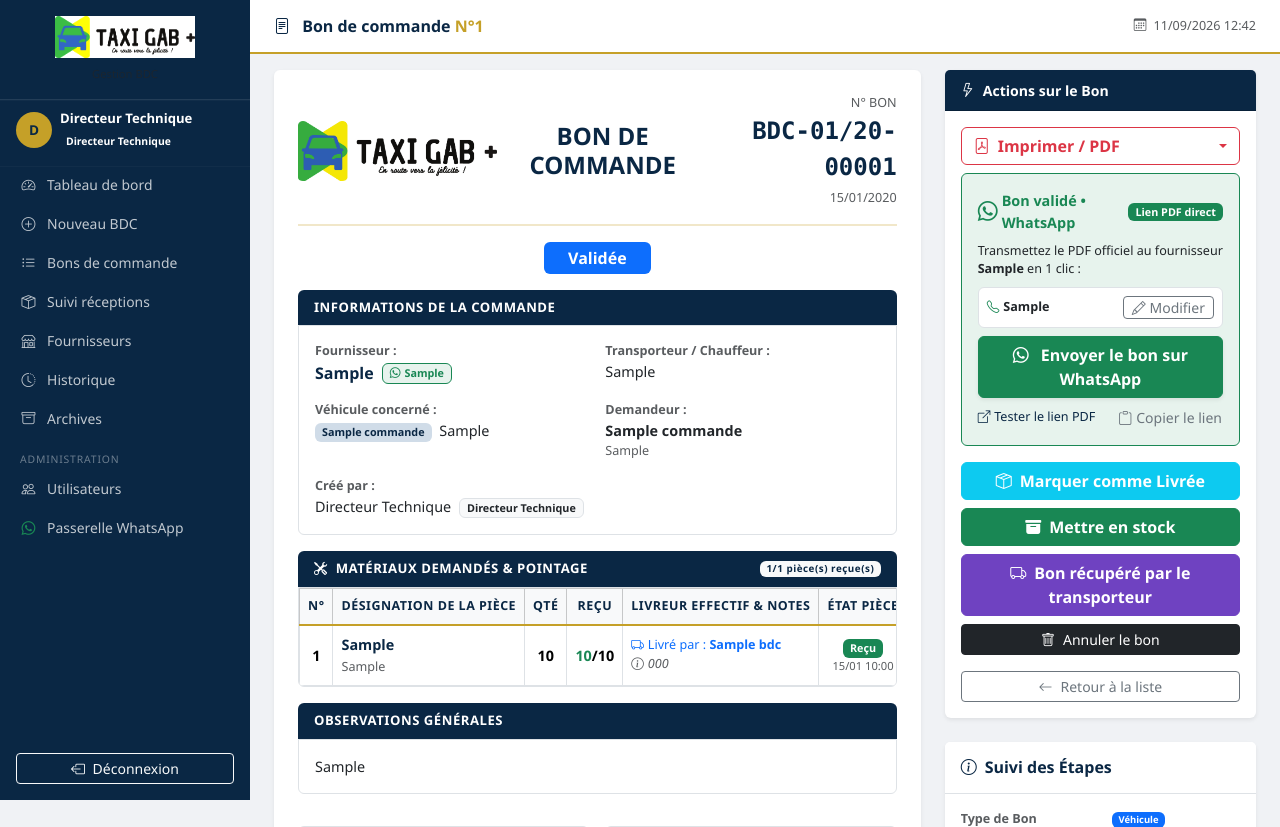
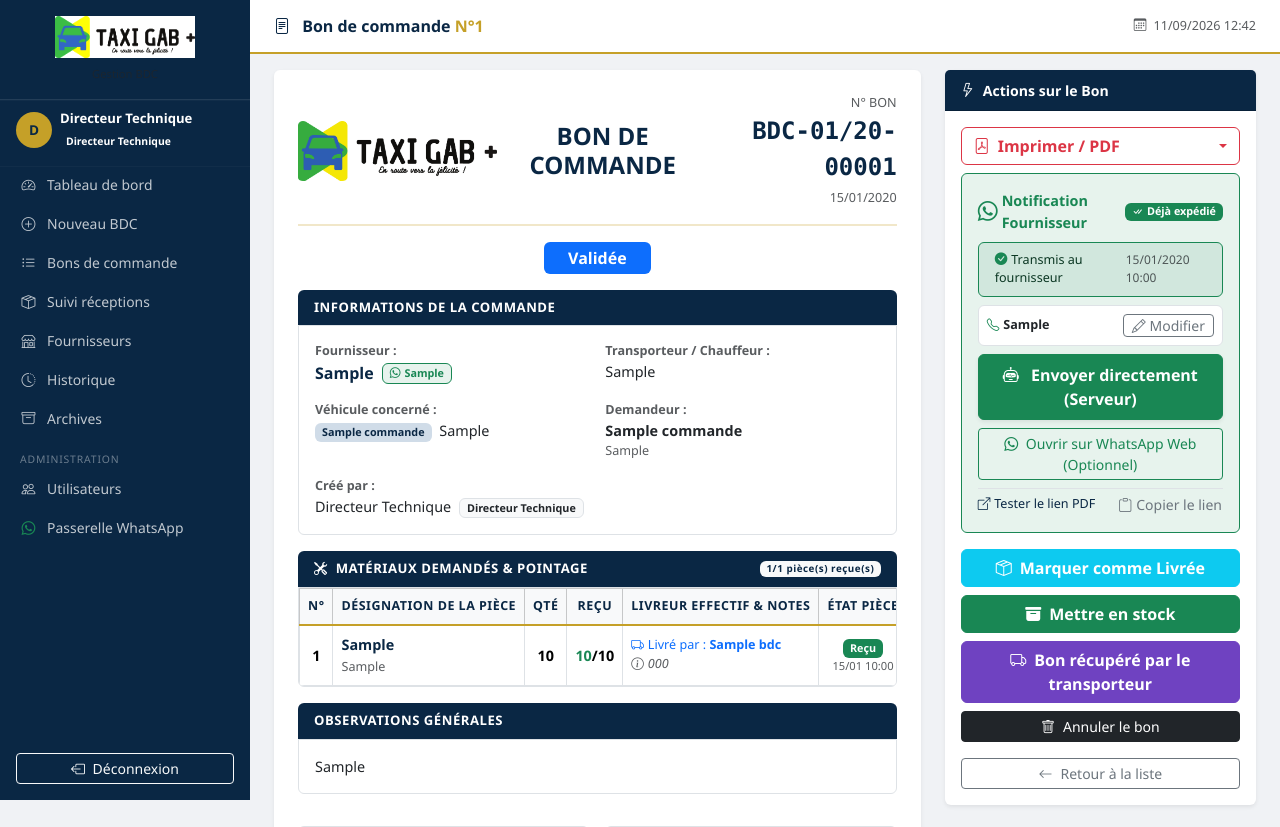
Before and after one commit to danielmouity241-afk/taxigab-bdc, a Flask app: page /bdc/1 in a window 1280 px wide. Shown: the top 827 px of the page. Run offline with Flask 3, Linux system fonts and the light colour scheme; a user stored in the database is signed in; tables that the repository leaves empty hold one stand-in row (values such as "Sample post").

Commit message:
Envoi 100% automatique des messages WhatsApp depuis le serveur (templates/bdc/view.html)

```diff
--- a/templates/bdc/view.html
+++ b/templates/bdc/view.html
@@ -473,13 +473,27 @@
         <div class="card border border-success bg-success bg-opacity-10 p-3 rounded mb-2">
           <div class="d-flex align-items-center justify-content-between mb-2">
             <span class="fw-bold text-success d-flex align-items-center">
-              <i class="bi bi-whatsapp fs-5 me-1 text-success"></i> Bon validé &bull; WhatsApp
+              <i class="bi bi-whatsapp fs-5 me-1 text-success"></i> Notification Fournisseur
             </span>
-            <span class="badge bg-success text-white">Lien PDF direct</span>
+            {% if bdc.whatsapp_envoye %}
+            <span class="badge bg-success text-white"><i class="bi bi-check-all me-1"></i>Déjà expédié</span>
+            {% else %}
+            <span class="badge bg-warning text-dark">Prêt à envoyer</span>
+            {% endif %}
           </div>
+
+          {% if bdc.whatsapp_envoye and bdc.date_envoi_whatsapp %}
+          <div class="alert alert-success border-success py-2 px-3 mb-2 small d-flex align-items-center justify-content-between">
+            <span><i class="bi bi-check-circle-fill me-1 text-success"></i>Transmis au fournisseur</span>
+            <span class="text-muted" style="font-size:0.75rem;">{{ bdc.date_envoi_whatsapp.strftime('%d/%m/%Y %H:%M') }}</span>
+          </div>
+          {% else %}
           <p class="small text-dark mb-2">
-            Transmettez le PDF officiel au fournisseur <strong>{{ bdc.fournisseur or 'Fournisseur' }}</strong> en 1 clic :
+            Transmettez automatiquement le bon de commande officiel et son lien PDF au fournisseur
+            <strong>{{ bdc.fournisseur or 'Fournisseur' }}</strong> directement depuis le serveur :
           </p>
+          {% endif %}
+
           {% if bdc.fournisseur_whatsapp %}
           <div class="small mb-2 text-dark d-flex align-items-center justify-content-between bg-white p-2 rounded border">
             <span><i class="bi bi-telephone text-success me-1"></i><strong>{{ bdc.fournisseur_whatsapp }}</strong></span>
@@ -495,11 +509,22 @@
             </button>
           </div>
           {% endif %}
-          <a href="{{ whatsapp_url }}" target="_blank" class="btn btn-success fw-bold text-white shadow-sm w-100 mb-2">
-            <i class="bi bi-whatsapp me-2"></i> Envoyer le bon sur WhatsApp
+
+          <!-- BOUTON ENVOI AUTOMATIQUE SERVEUR (DIRECT SANS OUVRIR DE NAVIGATEUR) -->
+          <form method="POST" action="{{ url_for('bdc_envoyer_whatsapp_serveur', id=bdc.id) }}" class="mb-2">
+            <button type="submit" class="btn btn-success fw-bold text-white shadow-sm w-100 py-2"
+                    {% if not bdc.fournisseur_whatsapp %}disabled title="Veuillez d'abord renseigner le numéro WhatsApp"{% endif %}>
+              <i class="bi bi-robot me-2"></i> Envoyer directement (Serveur)
+            </button>
+          </form>
+
+          <!-- OPTION SECONDAIRE MANUELLE VIA WHATSAPP WEB -->
+          <a href="{{ whatsapp_url }}" target="_blank" class="btn btn-outline-success btn-sm w-100 mb-2" title="Ouvrir WhatsApp Web si vous préférez l'envoyer depuis votre compte local">
+            <i class="bi bi-whatsapp me-1"></i> Ouvrir sur WhatsApp Web (Optionnel)
           </a>
-          <div class="d-flex justify-content-between align-items-center">
-            <a href="{{ lien_public_pdf }}" target="_blank" class="small text-navy text-decoration-none" title="Tester le lien du fournisseur">
+
+          <div class="d-flex justify-content-between align-items-center pt-1 border-top">
+            <a href="{{ lien_public_pdf }}" target="_blank" class="small text-navy text-decoration-none" title="Aperçu du lien fournisseur">
               <i class="bi bi-box-arrow-up-right me-1"></i>Tester le lien PDF
             </a>
             <button type="button" class="btn btn-link btn-sm text-secondary p-0 text-decoration-none" onclick="navigator.clipboard.writeText('{{ lien_public_pdf }}'); alert('Lien direct du PDF copié dans le presse-papier !');">
@@ -511,7 +536,7 @@
         <div class="alert alert-warning border border-warning-subtle small mb-2 p-2 d-flex gap-2 align-items-start">
           <i class="bi bi-hourglass-split text-warning fs-5 flex-shrink-0"></i>
           <div>
-            <strong>Lien WhatsApp réservé :</strong> Le bon doit d'abord être validé par la Direction Technique avant de pouvoir être transmis au fournisseur.
+            <strong>Envoi WhatsApp automatique réservé :</strong> Le bon sera expédié dès validation par la Direction Technique.
           </div>
         </div>
         {% endif %}
```
